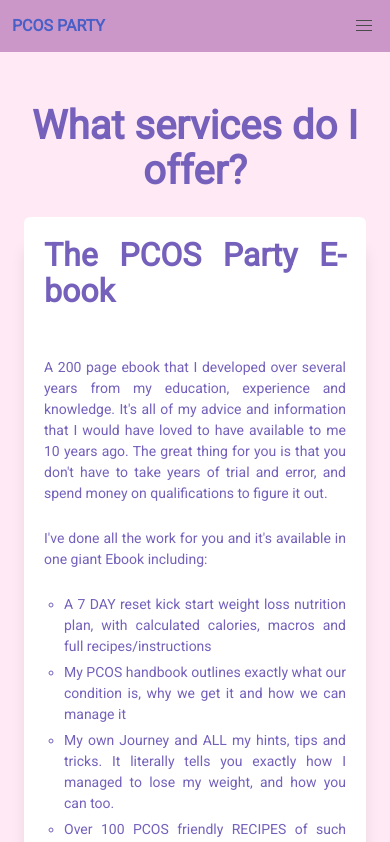
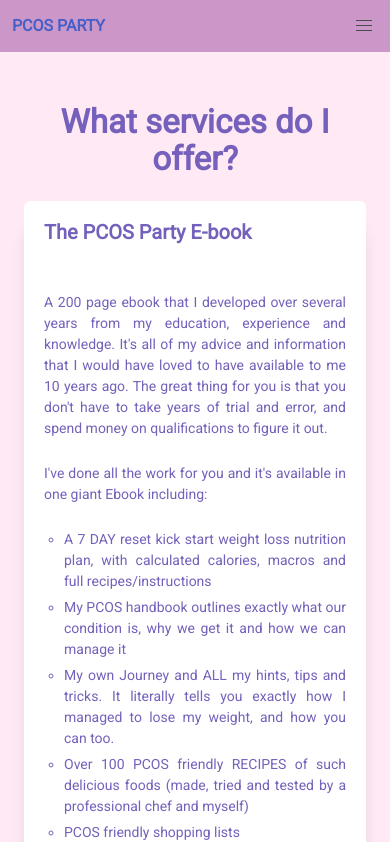
Before and after one commit to Fletch-7/pcos-launch, a React (Create React App) app: page /faq in a window 390 px wide. Shown: the top 842 px of the page. Built offline with nearby package versions, Linux system fonts and the light colour scheme.

Commit message:
responsive-3

```diff
--- a/src/App.scss
+++ b/src/App.scss
@@ -109,6 +109,16 @@ span{
   }
   .quote{
     font-size: 14px;
+    width: 90%;
+  }
+  h1{
+    font-size: 22px;
+  }
+  h2{
+    font-size: 22px;
+  }
+  a{
+    width: auto;
   }
 
 
@@ -173,7 +183,7 @@ span{
 //FAQ PAGE
 #faq-title{
   text-align: center;
-  font-size: 40px;
+  font-size: 33px;
   font-weight: bold;
   color: #7561bb;
 }
@@ -222,6 +232,12 @@ span{
   }
   li{
     font-size: 14px;
+  }
+  a{
+    width: auto;
+  }
+  h2{
+    font-size: 20px;
   }
 
 }
--- a/src/components/common/Home.js
+++ b/src/components/common/Home.js
@@ -12,7 +12,7 @@ class Home extends React.Component{
     return(
       <section className="section">
         <div className="home-body">
-          <h1 className="title" id="title-main">Welcome to a PCOS party</h1>
+          <h1 className="faq-title" id="title-main">Welcome to a PCOS party</h1>
           <div className="home-container">
             <img src={Profile} id="profile" alt="profile"/>
             <p className="intro">Hello! I'm Georgie Ricks, A degree qualified nutritionist, Level 3 personal trainer and life coach specialising in PCOS. After suffering for 15 years, losing 30kg and getting all my symptoms under control, I am on a mission to help you become strong, confident, healthy and happy - as that's exactly what we all deserve. P.s. The best part? I still drink wine, like to party, stay in shape and feel great - which you can do too! </p>
```
